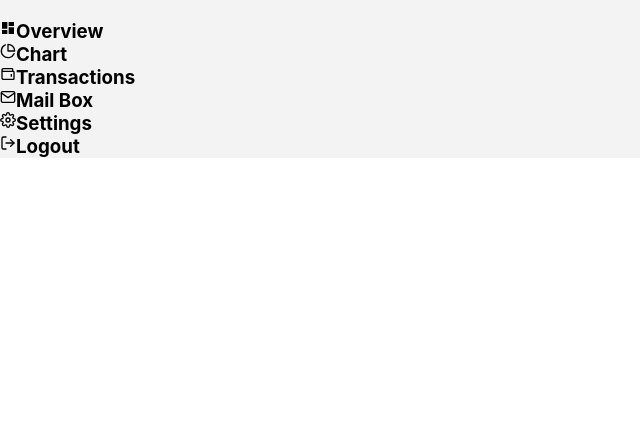
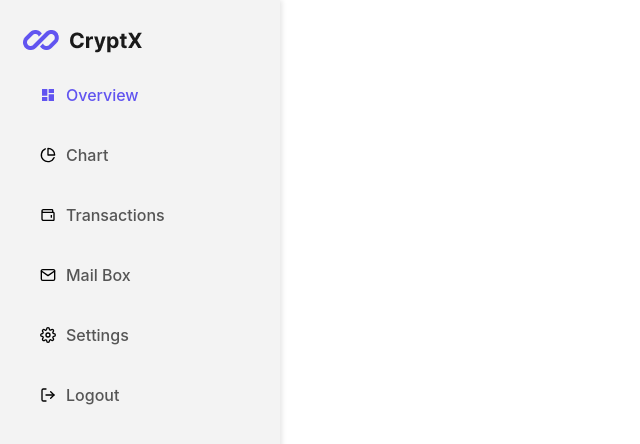
Before and after one commit to NicoletteSteenkamp/cryptx, a React (Create React App) app: page / in a window 1280 px wide. Shown: the top 444 px of the page, without its empty margins (0-640 px from the left). Built offline with nearby package versions, Linux system fonts and the light colour scheme.

Commit message:
sidebar is done
Signed-off-by: Junaid Alexander <junaidalexander76@gmail.com>

```diff
--- a/src/components/Sidebar.css
+++ b/src/components/Sidebar.css
@@ -1,8 +1,51 @@
 .sidebar {
   background-color: #F3F3F3;
+  width: 280px;
+  /* Set the width of the sidebar */
+  height: 100vh;
+  /* Make the sidebar full height */
+  position: fixed;
+  /* Fix the sidebar on the left side */
+  top: 0;
+  left: 0;
+  /* Align the sidebar to the left side */
+  box-shadow: 2px 0 5px rgba(0, 0, 0, 0.1);
+  /* Add a shadow for depth */
+  display: flex;
+  flex-direction: column;
+  /* Stack elements vertically */
+  padding: 20px;
+  /* Add padding inside the sidebar */
+}
+
+.sidebar-menu ul {
+  list-style-type: none;
+
+  padding: 10px;
 
 }
 
 li {
-  display: flex;
+  display: flex; /* Align items in a row */
+  align-items: center; /* Vertically center the items */
+  margin-bottom: 20px; /* Add space between list items */
+  padding: 10px;
+  cursor: pointer;
+  /* Add padding inside each list item */
 }
+
+li h3 {
+  margin-left: 10px; /* Adds space between the icon and the text */
+  font-size: 16px; /* Set font size */
+  color: #555; /* Text color */
+  font-weight: 500; /* Text weight */
+}
+
+
+.dashboard{
+  color:#6154F0;
+}
+
+.dashboard  > h3{
+  color:#6154F0;
+}
--- a/src/components/Sidebar.js
+++ b/src/components/Sidebar.js
@@ -4,16 +4,17 @@ import { MdDashboard } from "react-icons/md";
 import { BiWallet } from "react-icons/bi";
 import { MdClose, MdMenu } from "react-icons/md";
 import { FiPieChart, FiMail, FiSettings, FiLogOut } from "react-icons/fi";
+import logo from "./images/Logo.png";
 
 export default function Sidebar() {
 	return (
 		<div className="sidebar">
 			<div className="logo">
-				<img src="" alt="" />
+				<img src={logo} alt="" />
 			</div>
 			<div className="sidebar-menu">
 				<ul>
-					<li>
+					<li className=" dashboard">
 						{" "}<MdDashboard />
 						<h3>Overview</h3>
 					</li>
```
